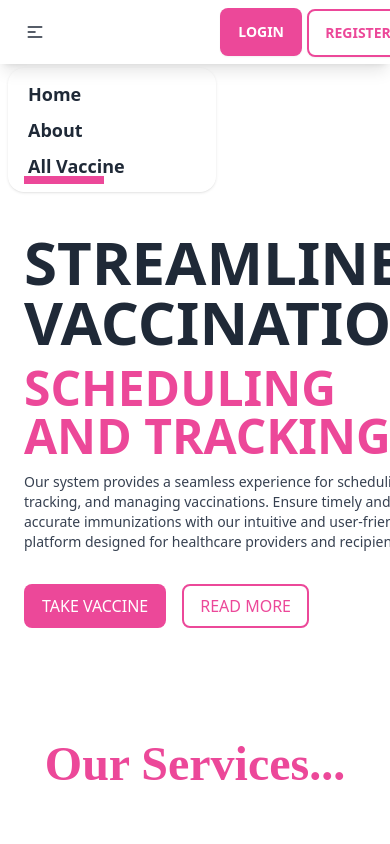
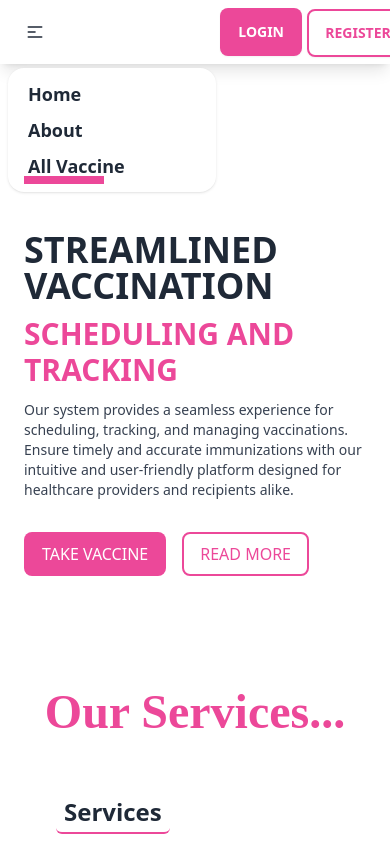
Before and after one commit to arman1211/Vaccination-Management-FrontEnd, a React (Vite) app: page / in a window 390 px wide. Both pictures are taken after a click on the button 35 px from the left and 32 px from the top of the page. Shown: the top 844 px of the page. Built offline with nearby package versions, Linux system fonts and the light colour scheme; no server answers; a web font is replaced by a local one.

Commit message:
some design changed

```diff
--- a/src/pages/Home/Campaign/Campaign.jsx
+++ b/src/pages/Home/Campaign/Campaign.jsx
@@ -45,7 +45,7 @@ const Campaign = () => {
                   </a>
                 )}
               </div>
-              <div className="flex flex-wrap mx-auto w-4/5 md:w-full">
+              <div className="flex flex-wrap mx-auto md:w-full">
                 {vaccines.slice(0, 4).map((vaccine) => (
                   <div
                     key={vaccine.id}
--- a/src/pages/Home/Features/Features.jsx
+++ b/src/pages/Home/Features/Features.jsx
@@ -7,7 +7,7 @@ export class Features extends Component {
         <h2 className="stylish-regular text-5xl mt-24 text-pink-500 text-center font-bold">
           Features we provide
         </h2>
-        <div className="mb-32 flex mx-auto w-4/5 md:w-full items-center justify-center">
+        <div className="mb-32 flex mx-auto w-5/6 md:w-full items-center justify-center">
           <div className="m-auto w-full pt-12 p-4">
             <div className="grid gap-14 md:grid-cols-3 md:gap-5">
               <div className="rounded-xl bg-white p-6 text-center shadow-xl">
--- a/src/pages/Home/HeroSection/HeroSection.jsx
+++ b/src/pages/Home/HeroSection/HeroSection.jsx
@@ -10,9 +10,9 @@ export class HeroSection extends Component {
             <div className="container mx-auto px-6 flex relative py-16">
               <div className="sm:w-2/3 lg:w-2/5 flex flex-col relative z-20">
                 <span className="w-20 h-2 bg-pink-500  mb-12"></span>
-                <h1 className="font-bebas-neue uppercase text-6xl sm:text-6xl font-black flex flex-col leading-none  text-gray-800">
+                <h1 className="font-bebas-neue uppercase text-4xl sm:text-5xl md:text-6xl font-black flex flex-col leading-none  text-gray-800">
                   Streamlined Vaccination
-                  <span className="text-5xl sm:text-3xl my-3 text-pink-500">
+                  <span className="text-3xl sm:text-5xl my-3 text-pink-500">
                     Scheduling and Tracking
                   </span>
                 </h1>
--- a/src/pages/Shared/Navbar/Navbar.jsx
+++ b/src/pages/Shared/Navbar/Navbar.jsx
@@ -45,7 +45,7 @@ export const Navbar = () => {
             </div>
             <ul
               tabIndex={0}
-              className="menu menu-sm dropdown-content rounded-box z-[1] mt-3 w-52 p-2 shadow"
+              className="menu menu-sm dropdown-content rounded-box z-[1] mt-3 w-52 p-2 shadow bg-white"
             >
               <li>
                 <a href="/" className="text-lg font-bold hover:text-pink-500">
--- a/src/pages/Vaccines/VaccineDetails/VaccineDetails.jsx
+++ b/src/pages/Vaccines/VaccineDetails/VaccineDetails.jsx
@@ -110,7 +110,7 @@ const VaccineDetails = () => {
       <hr />
       <VaccineReview vaccine={vaccine}></VaccineReview>
       <hr />
-      <div className="patient-reviews min-h-96 m-24">
+      <div className="patient-reviews min-h-96 my-24 mx-12">
         <h2 className="text-pink-500 text-center text-3xl font-bold">
           Give Review
         </h2>
--- a/src/pages/Vaccines/Vaccines/Vaccines.jsx
+++ b/src/pages/Vaccines/Vaccines/Vaccines.jsx
@@ -37,7 +37,7 @@ const Vaccines = () => {
       <h1 className="text-4xl text-pink-500 my-16 font-bold mb-4 stylish-regular text-center">
         All Vaccine Campaigns
       </h1>
-      <div className="mx-auto w-4/5 md:w-full vaccines-container grid md:grid-cols-3 sm:grid-cols-1 xs:grid-cols-1 gap-10 flex-wrap space-y-5">
+      <div className="mx-auto w-5/6 md:w-full vaccines-container grid md:grid-cols-3 sm:grid-cols-1 xs:grid-cols-1 gap-10 flex-wrap space-y-5">
         {loading ? (
           <div className="flex justify-center items-center ">
             <div className="w-16 h-16 border-4  border-dashed rounded-full animate-spin border-pink-500"></div>
```
